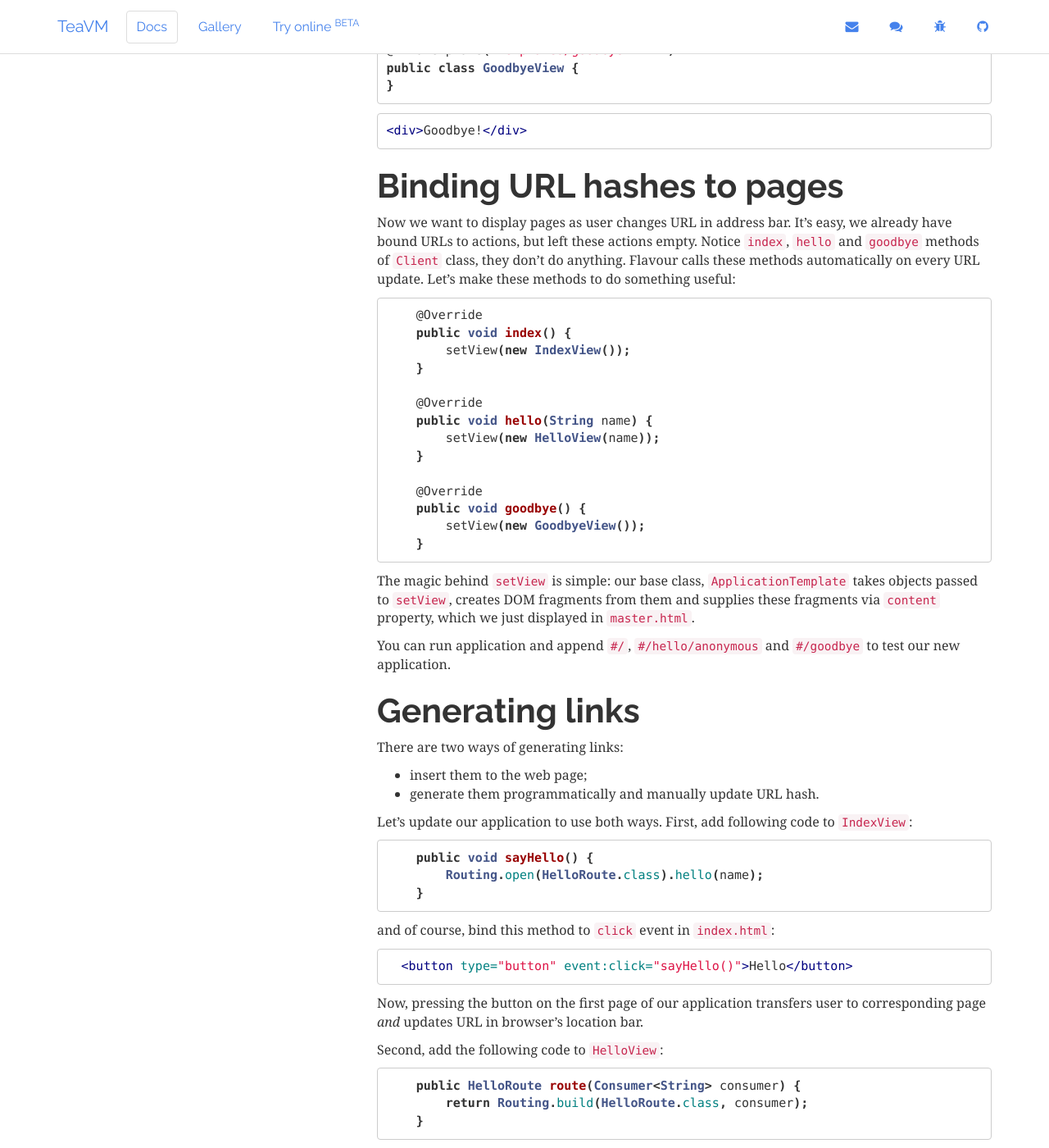
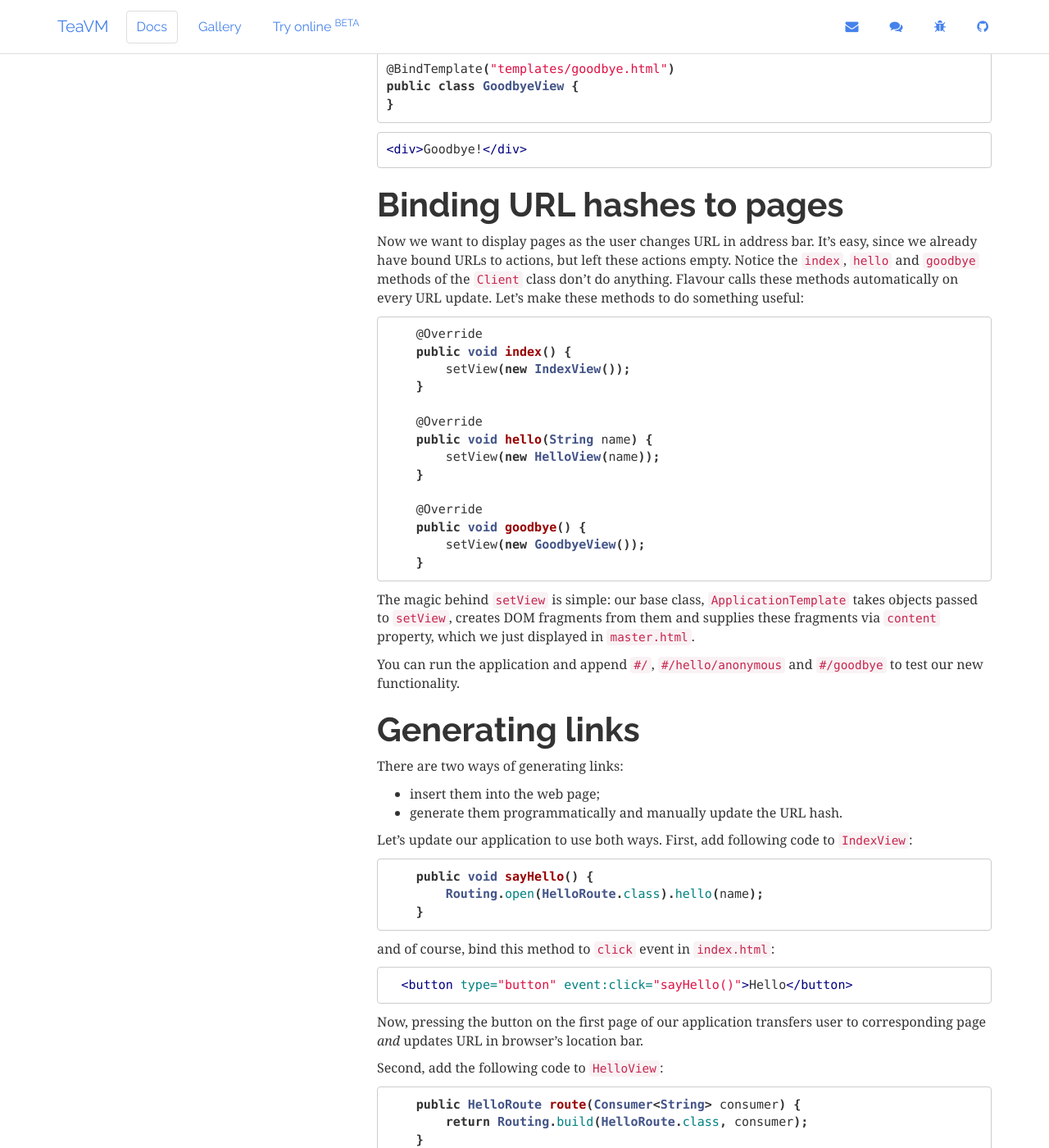
Before and after one commit to konsoletyper/teavm-site, a Jekyll site: the page built from _docs/flavour/routing.md, in a window 1280 px wide and 1400 px high, scrolled down 2275 px. Shown: the whole window at 82% size. Built offline with Jekyll 4.4.1, drawn with Linux system fonts in a browser that asks for light colours; some of the changed text lies outside the part shown.

Commit message:
Minor changes to routing docs (#17)
Minor changes to routing docs

````diff
--- a/_docs/flavour/routing.md
+++ b/_docs/flavour/routing.md
@@ -2,9 +2,9 @@
 title: Routing
 ---
 
-# Creating route interface
+# Creating a route interface
 
-The main purpose of routing library in Flavour is to provide a type-safe way to generate and parse URLs.
+The main purpose of the routing library in Flavour is to provide a type-safe way to generate and parse URLs.
 Thus, the first thing you have to do to start using routing is creating a **route interface**.
 
 Let's create a simple one:
@@ -126,9 +126,9 @@
 
 # Binding URL hashes to pages
 
-Now we want to display pages as user changes URL in address bar.
-It's easy, we already have bound URLs to actions, but left these actions empty.
-Notice `index`, `hello` and `goodbye` methods of `Client` class, they don't do anything.
+Now we want to display pages as the user changes URL in address bar.
+It's easy, since we already have bound URLs to actions, but left these actions empty.
+Notice the `index`, `hello` and `goodbye` methods of the `Client` class don't do anything.
 Flavour calls these methods automatically on every URL update.
 Let's make these methods to do something useful:
 
@@ -153,15 +153,15 @@
 creates DOM fragments from them and supplies these fragments via `content` property,
 which we just displayed in `master.html`.
 
-You can run application and append `#/`, `#/hello/anonymous` and `#/goodbye` to test our new application.
+You can run the application and append `#/`, `#/hello/anonymous` and `#/goodbye` to test our new functionality.
 
 
 # Generating links
 
 There are two ways of generating links:
 
-* insert them to the web page;
-* generate them programmatically and manually update URL hash.
+* insert them into the web page;
+* generate them programmatically and manually update the URL hash.
 
 Let's update our application to use both ways.
 First, add following code to `IndexView`:
@@ -218,12 +218,12 @@
 ```
 
 Both `firstName="a-b", secondName="c"` and `firstName="a", secondName="b-c"` are possible.
-Flavour applies greedy algorithm, so the first option will be returned.
+Flavour applies a greedy algorithm, so the first option will be returned.
 
 ## Using regular expressions
 
 For `String` path parameters it's possible to provide custom regular expressions.
-All you need is to put `@Pattern` annotation on a corresponding method parameter.
+All you need is to put the `@Pattern` annotation on a corresponding method parameter.
 
 ```java
     @Path("/hello/{name}")
@@ -231,14 +231,14 @@
 ```
 
 
-This only affects parser, not generator.
+This only affects the parser, not the generator.
 
 ## Mapping to Java types
 
 Path parameters may have only following types:
 
 * **String**.
-* **byte**, **short**, **int**, **float**, **double**, either boxed and unboxed.
+* **byte**, **short**, **int**, **float**, **double**, either boxed or unboxed.
 * **BigInteger**, **BigDecimal**.
 * **java.util.Date**,
   matches either date (`yyyy-MM-dd`) or timestamp (`yyyy-MM-ddThh:mm:ss`) format.
````
Also changed, not shown: other parts of _docs/flavour/routing.md (+3 -3 lines).
